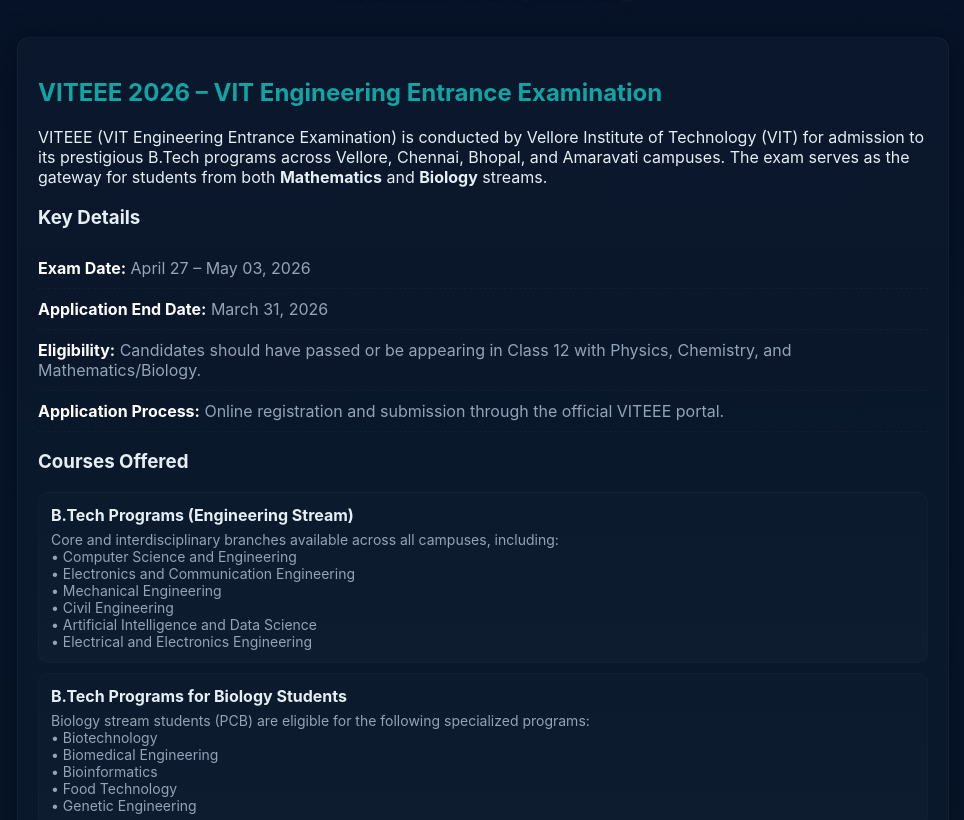
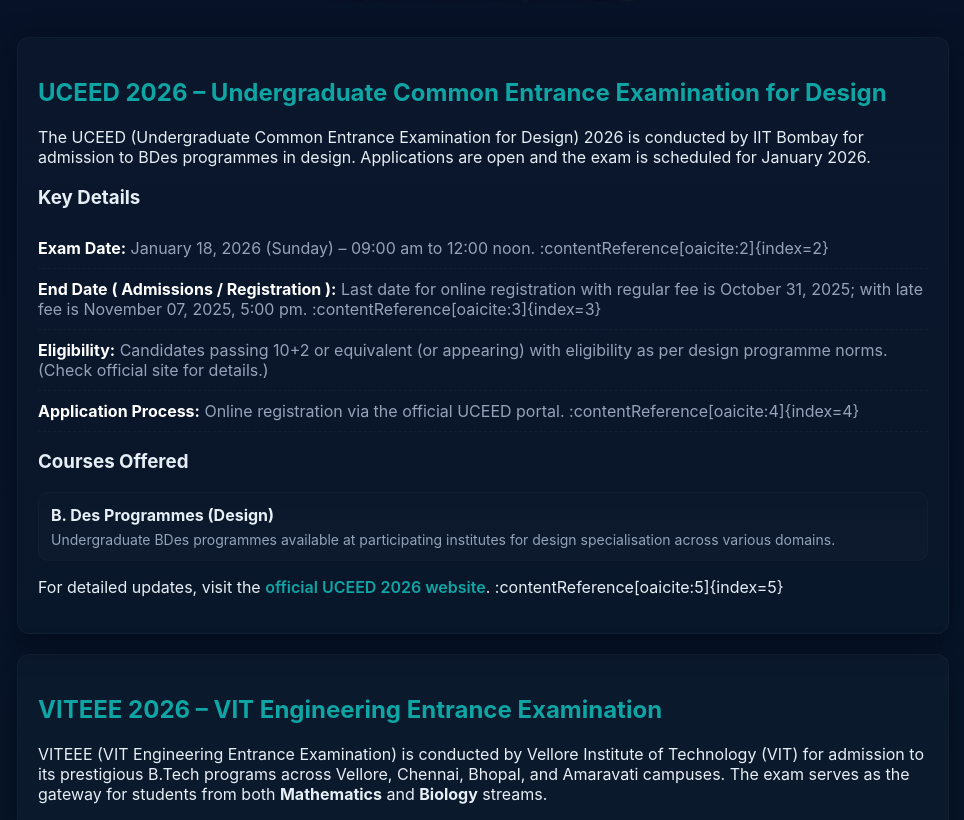
Before and after one commit to SHAMEEMPK123/Exam-Notification-2025, a plain HTML site: page index.html in a window 1280 px wide. Shown: the part 281-1101 px from the top of the page, without its empty margins (157-1121 px from the left). Drawn offline with Linux system fonts and the light colour scheme.

Commit message:
Update index.html

```diff
--- a/index.html
+++ b/index.html
@@ -158,6 +158,7 @@ footer a:hover {
     <a href="#iimb">Go to IIM Bangalore Section ↓</a> |
     <a href="#clat">Go to CLAT Section ↓</a> |
      <a href="#viteee">Go to VITEEE 2026 Section ↓</a> |
+     <a href="#uceed">Go to UCEED 2026 Section ↓</a> |
   </div>
 
   <div class="container">
@@ -166,6 +167,29 @@ footer a:hover {
       <h1 class="white-title">Exam Notification 2025</h1>
       <p class="glowing-subtitle">This isn’t news. It’s your calling</p>
     </header>
+
+    <!-- UCEED 2026 Section -->
+<section id="uceed" class="card">
+  <h2>UCEED 2026 – Undergraduate Common Entrance Examination for Design</h2>
+  <p>The UCEED (Undergraduate Common Entrance Examination for Design) 2026 is conducted by IIT Bombay for admission to BDes programmes in design. Applications are open and the exam is scheduled for January 2026.</p>
+
+  <h3>Key Details</h3>
+  <ul class="meta">
+    <li><strong>Exam Date:</strong> January 18, 2026 (Sunday) – 09:00 am to 12:00 noon. :contentReference[oaicite:2]{index=2}</li>
+    <li><strong>End Date ( Admissions / Registration ):</strong> Last date for online registration with regular fee is October 31, 2025; with late fee is November 07, 2025, 5:00 pm. :contentReference[oaicite:3]{index=3}</li>
+    <li><strong>Eligibility:</strong> Candidates passing 10+2 or equivalent (or appearing) with eligibility as per design programme norms. (Check official site for details.)</li>
+    <li><strong>Application Process:</strong> Online registration via the official UCEED portal. :contentReference[oaicite:4]{index=4}</li>
+  </ul>
+
+  <h3>Courses Offered</h3>
+  <div class="course scroll-reveal">
+    <h3>B. Des Programmes (Design)</h3>
+    <p>Undergraduate BDes programmes available at participating institutes for design specialisation across various domains.</p>
+  </div>
+
+  <p class="lead">For detailed updates, visit the <a href="https://www.uceed.iitb.ac.in/2026/important-dates.html" target="_blank">official UCEED 2026 website</a>. :contentReference[oaicite:5]{index=5}</p>
+</section>
+
 
     <!-- VITEEE 2026 Section -->
 <section id="viteee" class="card">
```
